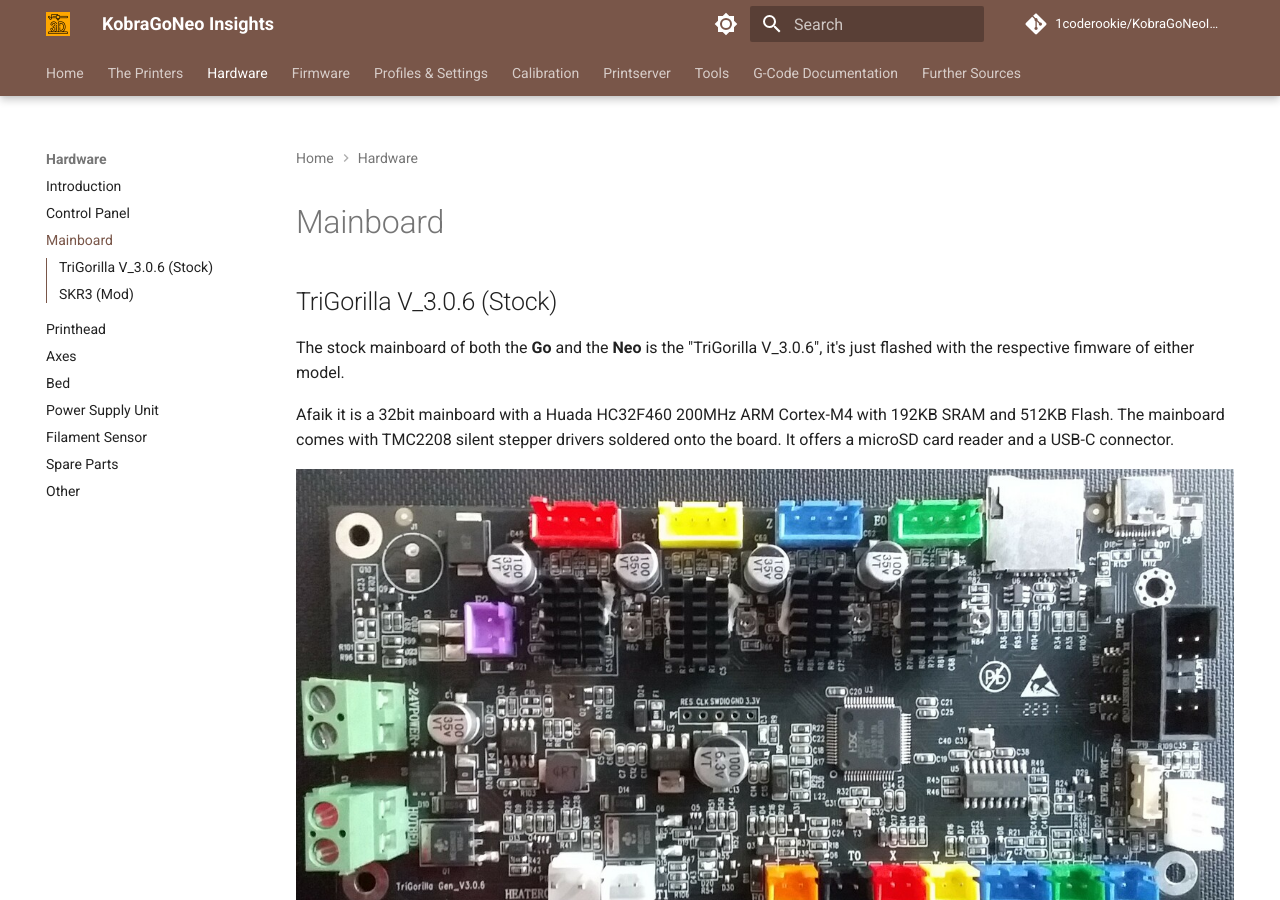
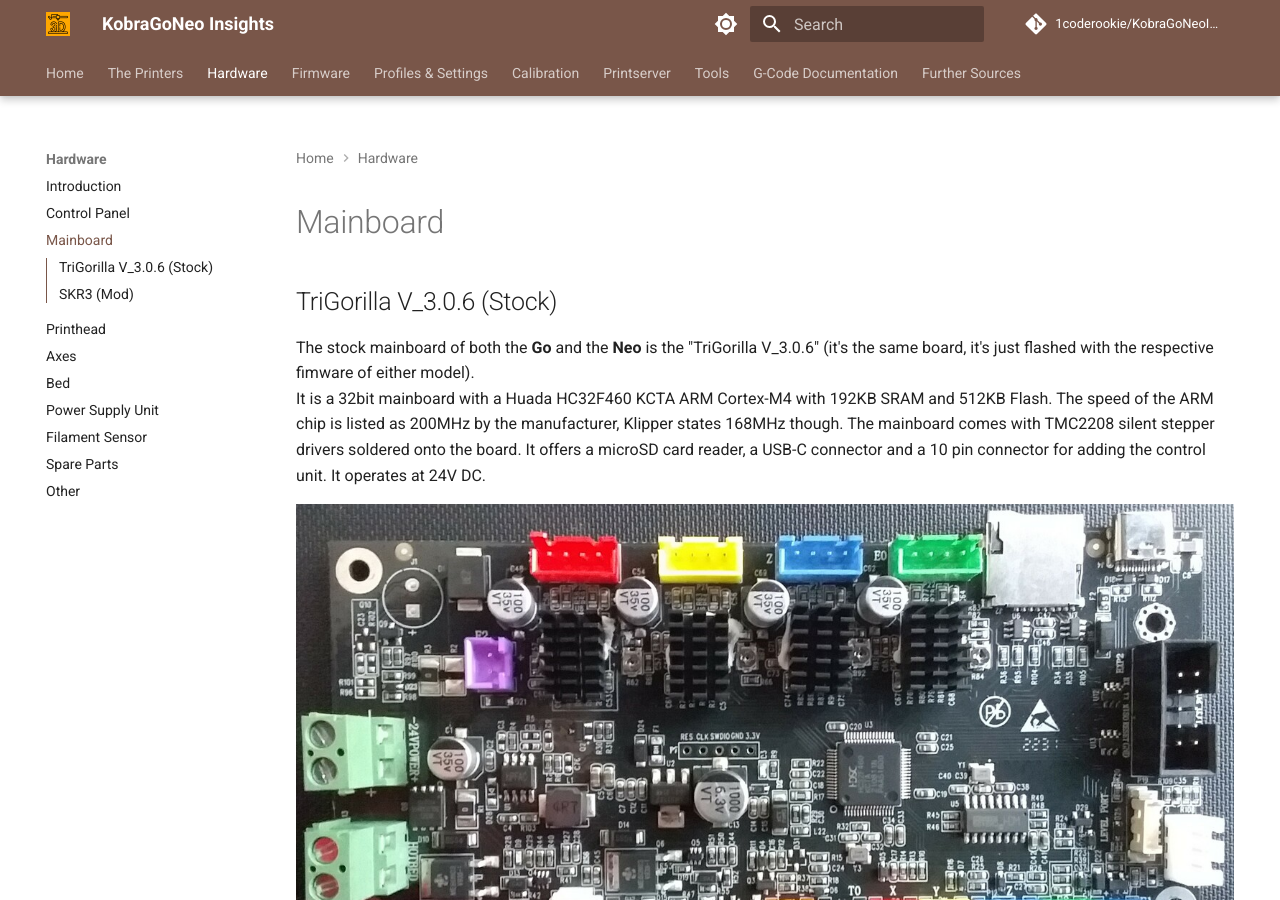
Before and after one commit to 1coderookie/KobraGoNeoInsights, an MkDocs documentation site: the page built from docs/hardware/mainboard.md, in a window 1280 px wide and 900 px high. Built offline with MkDocs 1.6.1 and Material for MkDocs 9.7.7, drawn with Linux system fonts in a browser that asks for light colours; comment, search, counter and statistics services are not loaded.

Commit message:
Update mainboard.md

```diff
--- a/docs/hardware/mainboard.md
+++ b/docs/hardware/mainboard.md
@@ -4,9 +4,8 @@
 
 ## TriGorilla V_3.0.6 (Stock)
 
-The stock mainboard of both the **Go** and the **Neo** is the "TriGorilla V_3.0.6", it's just flashed with the respective fimware of either model.
-
-Afaik it is a 32bit mainboard with a Huada HC32F460 200MHz ARM Cortex-M4 with 192KB SRAM and 512KB Flash. The mainboard comes with TMC2208 silent stepper drivers soldered onto the board. It offers a microSD card reader and a USB-C connector.
+The stock mainboard of both the **Go** and the **Neo** is the "TriGorilla V_3.0.6" (it's the same board, it's just flashed with the respective fimware of either model).
+It is a 32bit mainboard with a Huada HC32F460 KCTA ARM Cortex-M4 with 192KB SRAM and 512KB Flash. The speed  of the ARM chip is listed as 200MHz by the manufacturer, Klipper states 168MHz though. The mainboard comes with TMC2208 silent stepper drivers soldered onto the board. It offers a microSD card reader, a USB-C connector and a 10 pin connector for adding the control unit. It operates at 24V DC.
 
 ![Mainboard TriGorilla front](../assets/images/mainboard_front_web.jpg)
 
```
